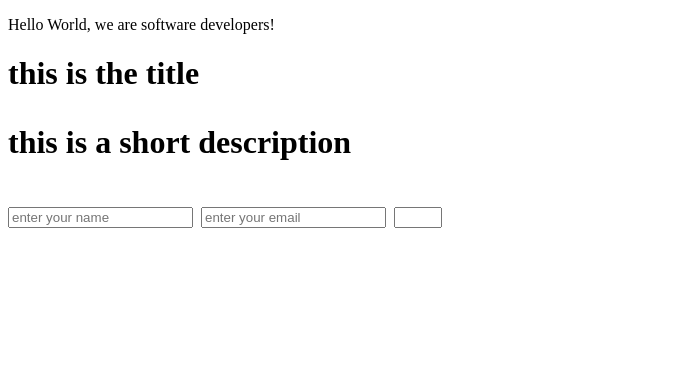
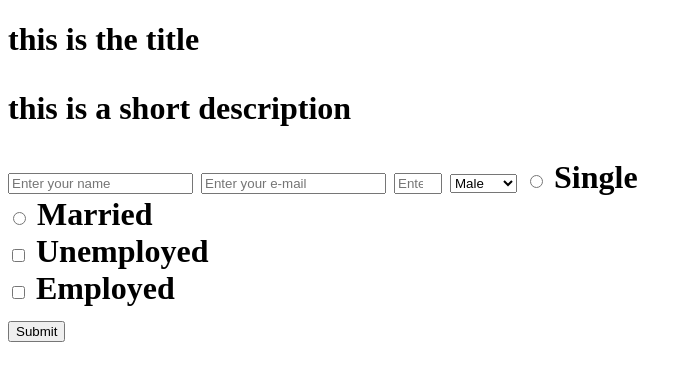
Before and after one commit to Abdoulaye-Thespy/Njigouh-Oluwasiun, a plain HTML site: page index.html in a window 1280 px wide. Shown: the whole page, without its empty margins (0-692 px from the left). Drawn offline with Linux system fonts and the light colour scheme.

Commit message:
Final Update

```diff
--- a/index.html
+++ b/index.html
@@ -9,39 +9,42 @@
   <body>
     <script src="https://cdn.freecodecamp.org/testable-projects-fcc/v1/bundle.js"></script>
 
-
-<p>Hello World, we are software developers!</p>
-
 <h1 id="title">  this is the title</title>
 
-  <p id="description" > this is a short description </p>
+<p id="description" > this is a short description </p>
 
 
 <form id="survey-form">
+  <label for="" id="name-label"></label>
+  <input type="text" id="name" placeholder="Enter your name" required>
 
-<input type="text" id="name-label" placeholder="enter your name" required>
+  <label for="" id="email-label"></label>
+  <input type="email" name="email" id="email" placeholder="Enter your e-mail" required>
 
-<input type="email" name="email" id="email-label" placeholder="enter your email" required>
+  <label for="" id="number-label"></label>
+  <input type="number" name="number" id="number" min="1" max="5" placeholder="Enter a number between 1 - 5">
 
-<input type="number" name="number" id="number-label" min="1" max="5">
 
+  <select id="gender" name="gendercars" id="dropdown">
+    <option value="male">Male</option>
+    <option value="female">Female</option>
+  </select>
+
+
+  <input type="radio" id="rstatus" name="rstatus" value="Single">
+  <label for="rstatus">Single</label><br>
+
+  <input type="radio" id="rstatus" name="rstatus" value="Married">
+  <label for="rstatus">Married</label><br>
+
+  <input type="checkbox" id="employmentstat1" name="employmentstat1" value="Unemployed">
+  <label for="employmentstat1"> Unemployed</label><br>
+  <input type="checkbox" id="employmentstat2" name="employmentstat2" value="Employed">
+  <label for="employmentstat2"> Employed</label><br>
+
+  <button id="submit">Submit</button>
 </form>
 
-
-
-
-    <!--
-
-    Hello Camper!
-
-    For now, the test suite only works in Chrome!
-    Please read the README below in the JS Editor before beginning.
-    Feel free to delete this message once you have read it.
-    Good luck and Happy Coding!
-
-    - The freeCodeCamp Team
-
-    -->
     <script  src="js/index.js"></script>
   </body>
 </html>
```
